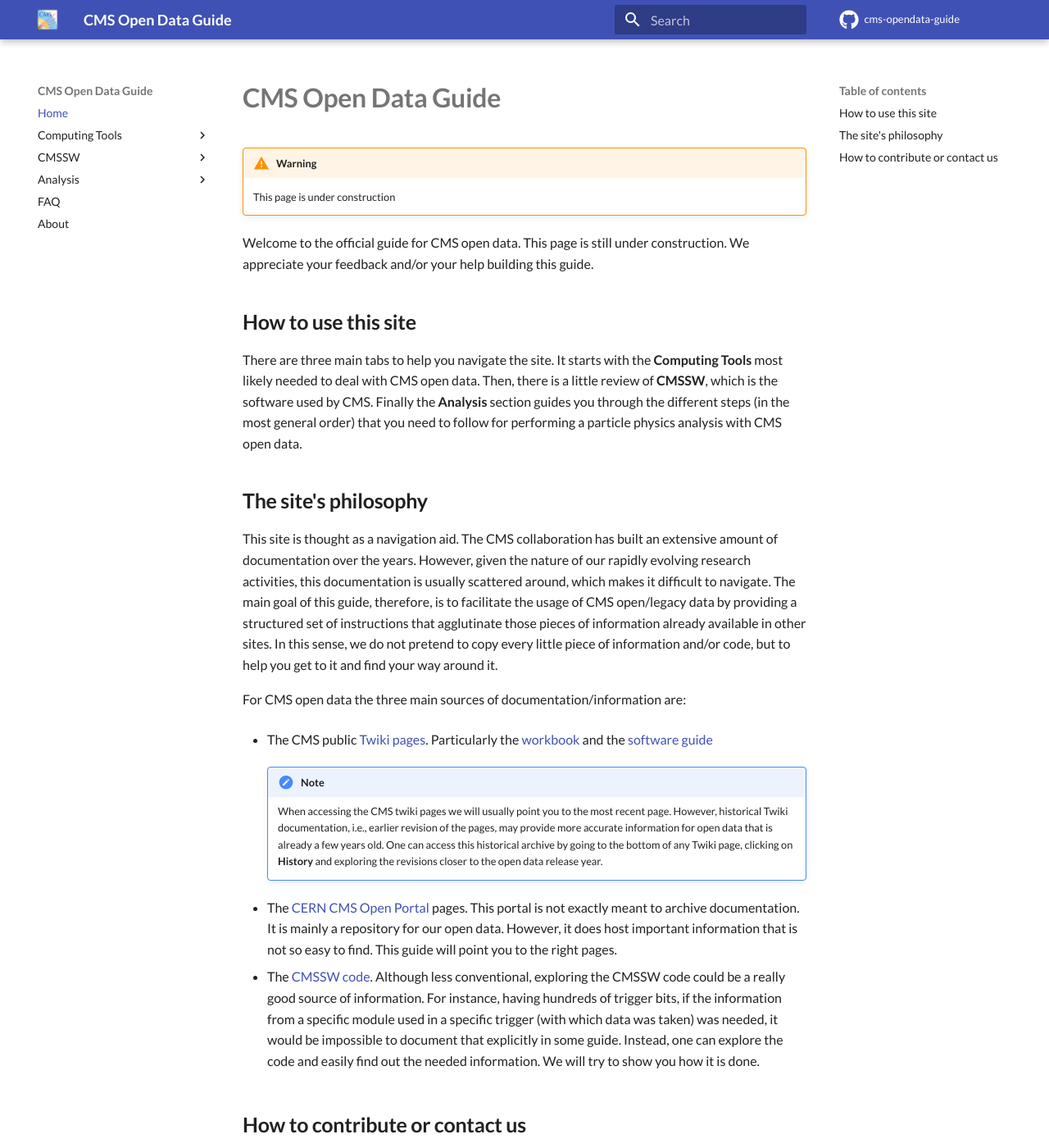
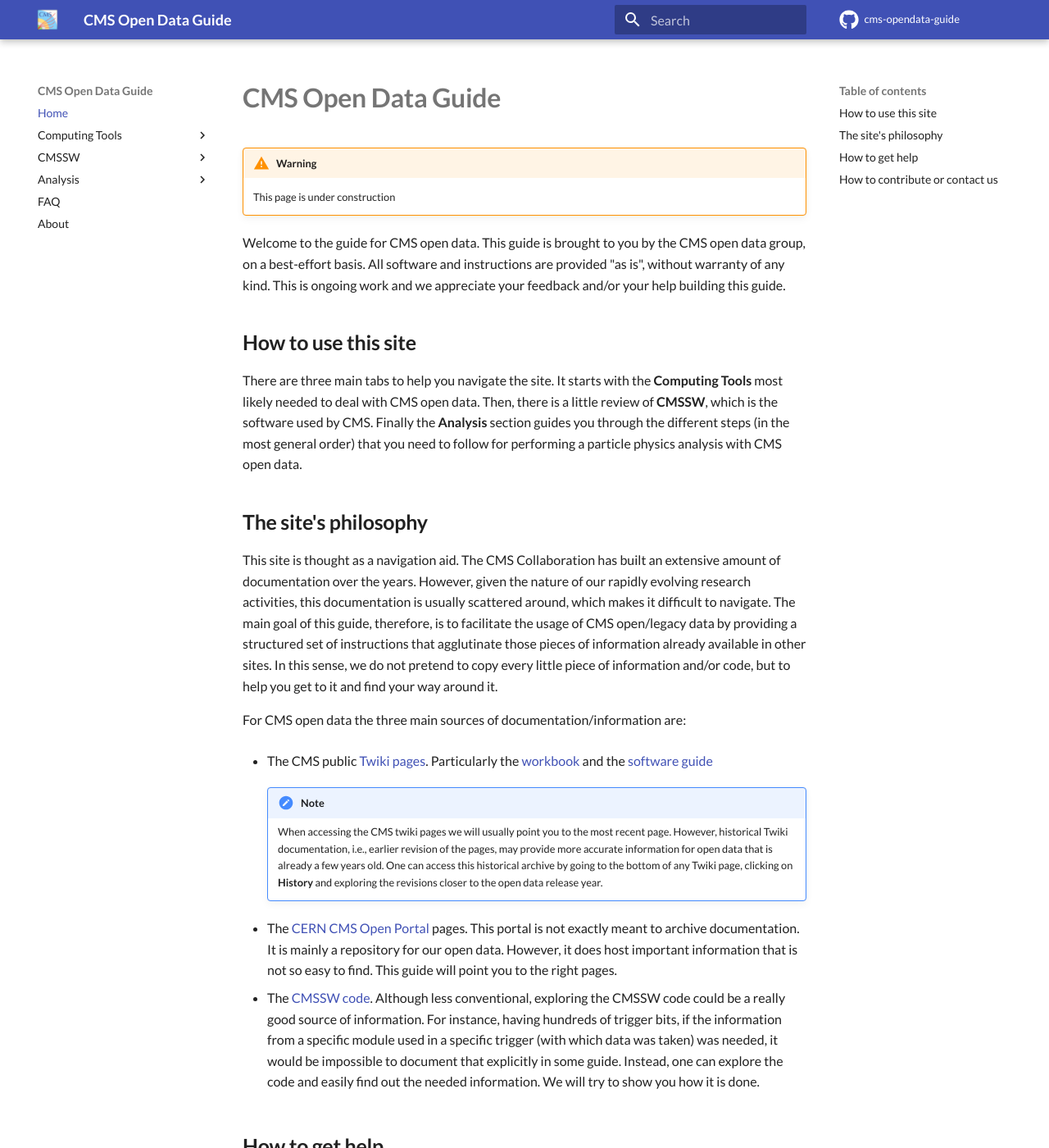
Before and after one commit to cernopendata/cms-opendata-guide, an MkDocs documentation site: the page built from docs/index.md, in a window 1280 px wide and 1400 px high. Shown: the whole window at 82% size. Built offline with MkDocs 1.6.1 and Material for MkDocs 9.7.7, drawn with Linux system fonts in a browser that asks for light colours; comment, search, counter and statistics services are not loaded; some of the changed text lies outside the part shown.

Commit message:
update index page - close #38

```diff
--- a/docs/index.md
+++ b/docs/index.md
@@ -3,7 +3,7 @@
 !!! Warning
     This page is under construction
 
-Welcome to the official guide for CMS open data.  This page is still under construction.  We appreciate your feedback and/or your help building this guide.
+Welcome to the guide for CMS open data.  This guide is brought to you by the CMS open data group, on a best-effort basis. All software and instructions are provided "as is", without warranty of any kind. This is ongoing work and we appreciate your feedback and/or your help building this guide.
 
 ## How to use this site
 
@@ -11,7 +11,7 @@ There are three main tabs to help you navigate the site.  It starts with the **C
 
 ## The site's philosophy
 
-This site is thought as a navigation aid.  The CMS collaboration has built an extensive amount of documentation over the years.  However, given the nature of our rapidly evolving research activities, this documentation is usually scattered around, which makes it difficult to navigate.  The main goal of this guide, therefore, is to facilitate the usage of CMS open/legacy data by providing a structured set of instructions that agglutinate those pieces of information already available in other sites.  In this sense, we do not pretend to copy every little piece of information and/or code, but to help you get to it and find your way around it.
+This site is thought as a navigation aid.  The CMS Collaboration has built an extensive amount of documentation over the years.  However, given the nature of our rapidly evolving research activities, this documentation is usually scattered around, which makes it difficult to navigate.  The main goal of this guide, therefore, is to facilitate the usage of CMS open/legacy data by providing a structured set of instructions that agglutinate those pieces of information already available in other sites.  In this sense, we do not pretend to copy every little piece of information and/or code, but to help you get to it and find your way around it.
 
 For CMS open data the three main sources of documentation/information are:
 
@@ -24,8 +24,15 @@ For CMS open data the three main sources of documentation/information are:
 
 - The [CMSSW code](https://github.com/cms-sw/cmssw).  Although less conventional, exploring the CMSSW code could be a really good source of information.  For instance, having hundreds of trigger bits, if the information from a specific module used in a specific trigger (with which data was taken) was needed, it would be impossible to document that explicitly in some guide. Instead, one can explore the code and easily find out the needed information. We will try to show you how it is done.
 
+## How to get help
+
+The best way to get additional help is to visit our [open data forum][forum].
+
 ## How to contribute or contact us
 
-Please follow [these](https://github.com/cernopendata/cms-opendata-guide) instructions if you would like to contribute.
+Please follow [these](https://github.com/cernopendata/cms-opendata-guide#how-to-contribute) instructions if you would like to contribute.
 
-If you find bugs or have suggestions or recommendations to improve this guide, please fill out an [issue](https://github.com/cernopendata/cms-opendata-guide/issues) or [contact us](mailto:cms-data-preservation@cern.ch).
+If you find bugs or have suggestions or recommendations to improve this guide, please fill out an [issue](https://github.com/cernopendata/cms-opendata-guide/issues) or [contact us][email].
+
+[email]: mailto:cms-dpoa-coordinators@cern.ch
+[forum]: https://opendata-forum.cern.ch/c/cms/6
```
